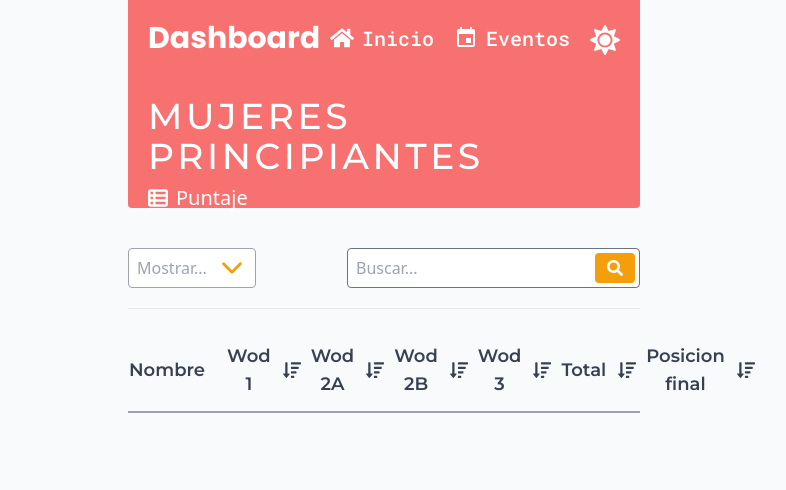
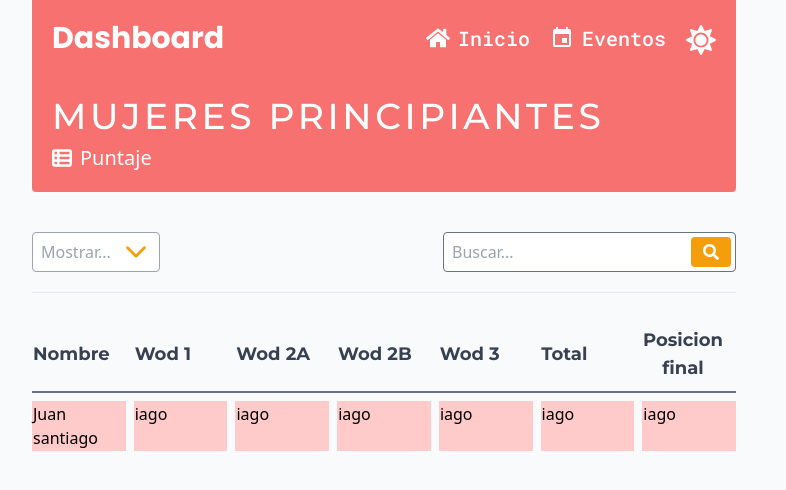
Before and after one commit to sweetPanel459/dashboard, a React (Vite) app: page / in a window 1280 px wide. Shown: the top 490 px of the page, without its empty margins (256-1042 px from the left). Built offline with nearby package versions, Linux system fonts and the light colour scheme; a web font is replaced by a local one.

Commit message:
feat: creating table sections

```diff
--- a/src/components/table/header.jsx
+++ /dev/null
@@ -1,31 +0,0 @@
-import { Button } from "../common/button";
-
-import { FaSortAmountDownAlt, FaSortAmountDown } from "react-icons/fa";
-
-const optionHeadExample = [
-   { text: "Nombre" },
-   { text: "Wod 1", click: "sant" },
-   { text: "Wod 2A", click: "sant" },
-   { text: "Wod 2B", click: "sant" },
-   { text: "Wod 3", click: "sant" },
-   { text: "Total", click: "sant" },
-   { text: "Posicion final", click: "sant" },
-];
-
-export const TableHeader = () => (
-   <thead className="flex w-full h-fit pb-3 border-b-2 border-gray-400">
-      <tr className="flex justify-between items-center gap-2 w-full">
-         {optionHeadExample.map((index, keys) => (
-            <td className="flex items-center">
-               <Button
-                  key={keys}
-                  text={index.text}
-                  icon={index.click && <FaSortAmountDown />}
-                  styleIcon="order-2"
-                  styleButton="items-center gap-3 h-full text-lg font-montserrat font-semibold text-gray-700 hover:text-gray-900"
-               />
-            </td>
-         ))}
-      </tr>
-   </thead>
-);
--- /dev/null
+++ b/src/containers/tableSections.jsx
@@ -0,0 +1,45 @@
+import { Button } from "../components/common/button";
+
+import { FaSortAmountDownAlt, FaSortAmountDown } from "react-icons/fa";
+
+const optionHeadExample = [
+   { text: "Nombre" },
+   { text: "Wod 1", click: "" },
+   { text: "Wod 2A", click: "" },
+   { text: "Wod 2B", click: "" },
+   { text: "Wod 3", click: "" },
+   { text: "Total", click: "" },
+   { text: "Posicion final", click: "" },
+];
+
+export const TableHeader = () => (
+   <thead className="w-full h-fit pb-2 border-b-2 border-gray-500">
+      <tr className="flex w-full gap-2">
+         {optionHeadExample.map((index, keys) => (
+            <td className="w-full">
+               <Button
+                  key={keys}
+                  text={index.text}
+                  icon={index.click && <FaSortAmountDown />}
+                  styleIcon="order-2"
+                  styleButton="items-center gap-3 h-full text-lg font-montserrat font-bold text-gray-700 hover:text-gray-900"
+               />
+            </td>
+         ))}
+      </tr>
+   </thead>
+);
+
+export const TableBody = () => (
+   <tbody className="flex gap-2">
+      <tr className="flex w-full gap-2">
+         <td className="bg-red-200 w-full">Juan santiago</td>
+         <td className="bg-red-200 w-full">iago</td>
+         <td className="bg-red-200 w-full">iago</td>
+         <td className="bg-red-200 w-full">iago</td>
+         <td className="bg-red-200 w-full">iago</td>
+         <td className="bg-red-200 w-full">iago</td>
+         <td className="bg-red-200 w-full">iago</td>
+      </tr>
+   </tbody>
+);
--- a/src/pages/dashboard.jsx
+++ b/src/pages/dashboard.jsx
@@ -1,8 +1,8 @@
 import { Input } from "../components/common/input";
 import { Select } from "../components/common/select";
 
-import { TableHeader } from "../components/table/header";
 import { DashboardHeader } from "../containers/dashboardHeader";
+import { TableHeader, TableBody } from "../containers/tableSections";
 
 import { FaSearch } from "react-icons/fa";
 
@@ -10,7 +10,7 @@ import "../styles/table.css";
 
 export const DashBoard = () => {
    return (
-      <section className="flex flex-col gap-10 w-screen h-screen px-96 bg-gray-50 overflow-y-auto">
+      <section className="flex flex-col gap-10 w-screen h-screen px-72 bg-gray-50 overflow-y-auto">
          <DashboardHeader />
 
          <div className="flex flex-col gap-8 w-full h-screen">
@@ -27,8 +27,9 @@ export const DashBoard = () => {
                />
             </header>
 
-            <table className="flex content-start w-full flex-grow">
+            <table className="flex flex-col gap-2 content-start w-full flex-grow">
                <TableHeader />
+               <TableBody />
             </table>
          </div>
       </section>
```
Also changed, not shown: src/components/table/rows.jsx (deleted).
